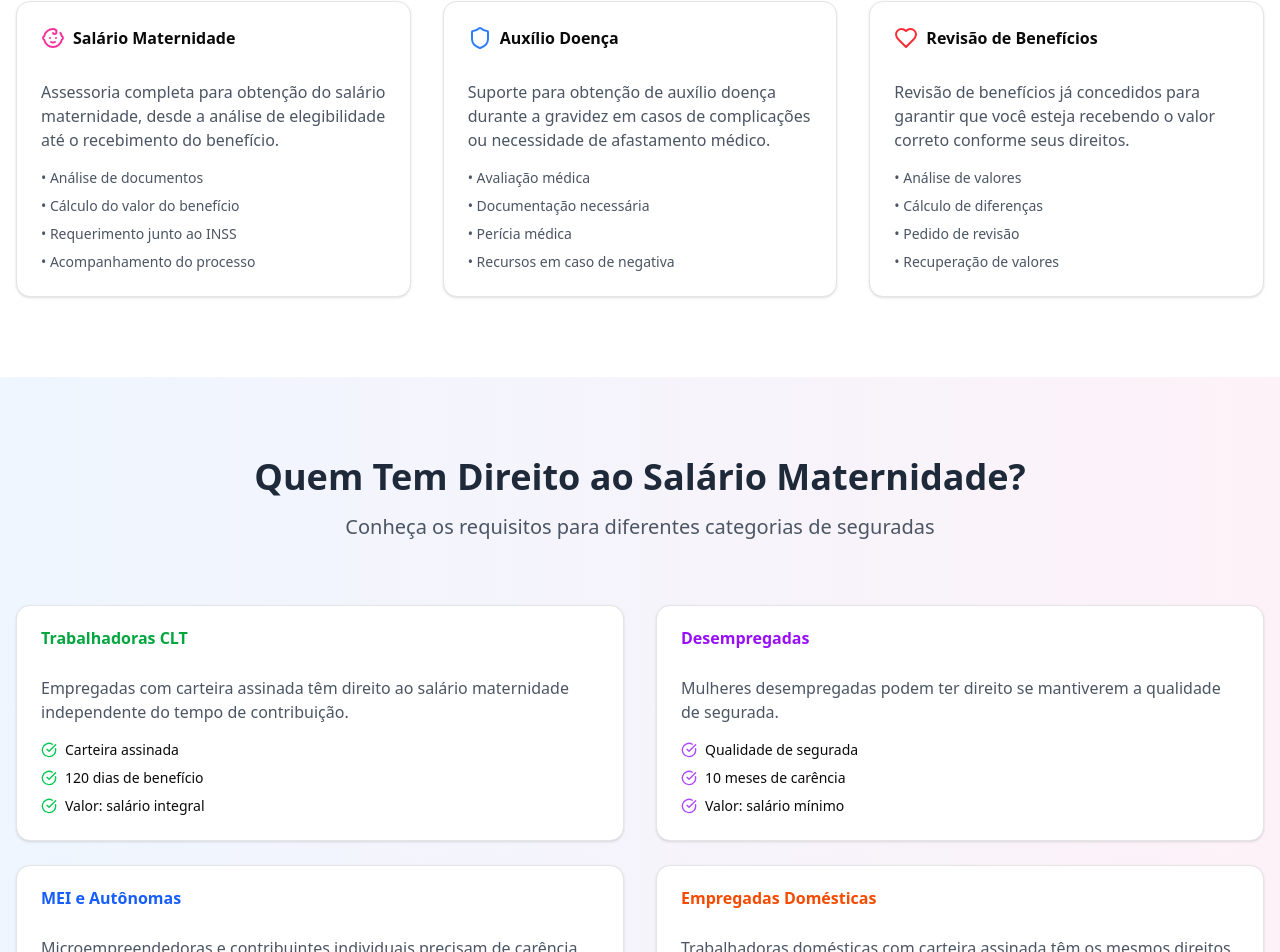
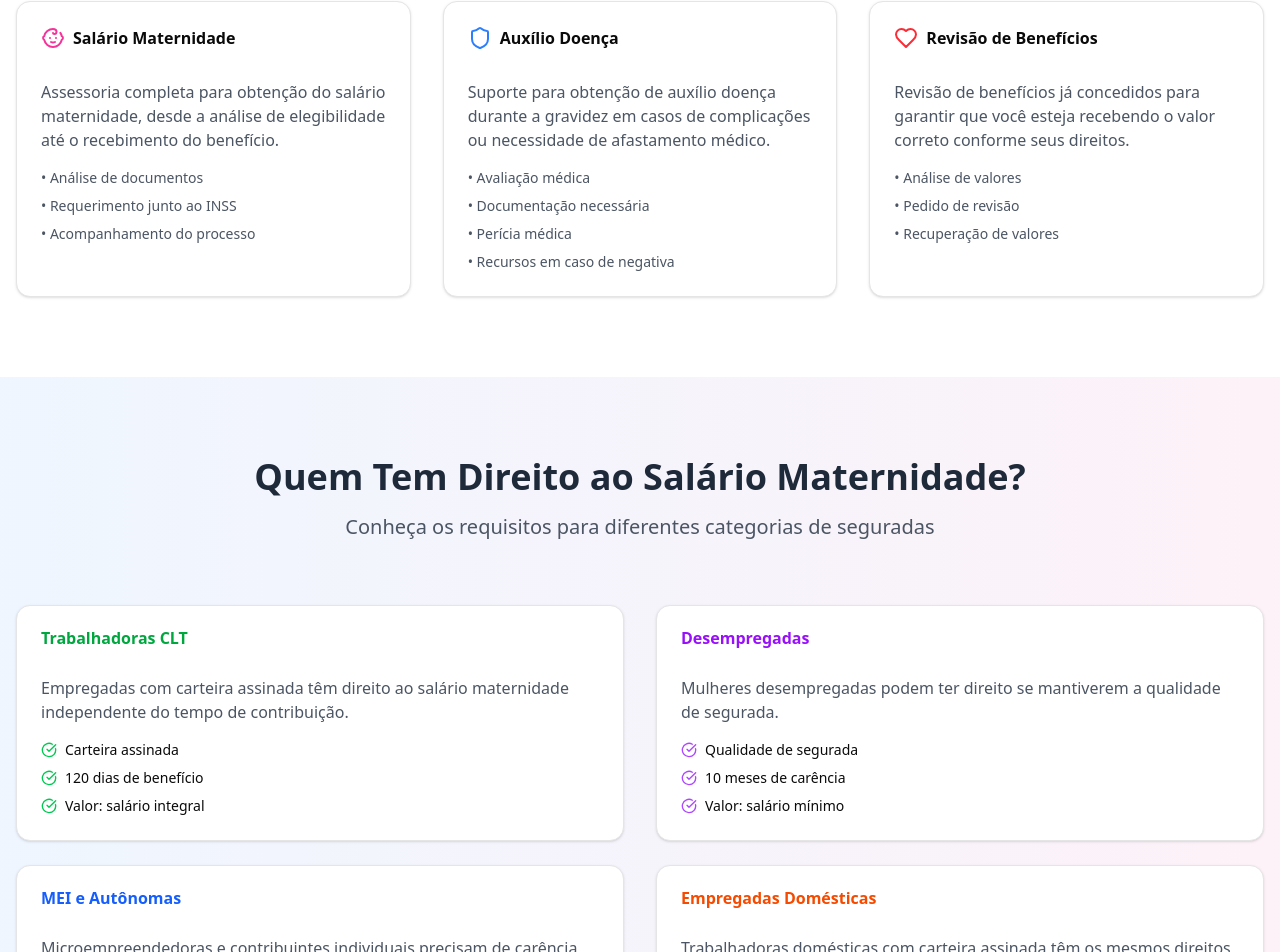
Before and after one commit to Jvamaro1/site-maternidade, a React (Vite) app: page / in a window 1280 px wide. Shown: the part 2339-3291 px from the top of the page. Built offline with nearby package versions, Linux system fonts and the light colour scheme.

Commit message:
Remover ferramenta calculadora de benefícios conforme solicitado

```diff
--- a/src/App.jsx
+++ b/src/App.jsx
@@ -281,7 +281,7 @@ function App() {
                 </p>
                 <ul className="space-y-2 text-sm text-gray-600">
                   <li>• Análise de documentos</li>
-                  <li>• Cálculo do valor do benefício</li>
+
                   <li>• Requerimento junto ao INSS</li>
                   <li>• Acompanhamento do processo</li>
                 </ul>
@@ -321,7 +321,7 @@ function App() {
                 </p>
                 <ul className="space-y-2 text-sm text-gray-600">
                   <li>• Análise de valores</li>
-                  <li>• Cálculo de diferenças</li>
+
                   <li>• Pedido de revisão</li>
                   <li>• Recuperação de valores</li>
                 </ul>
```
